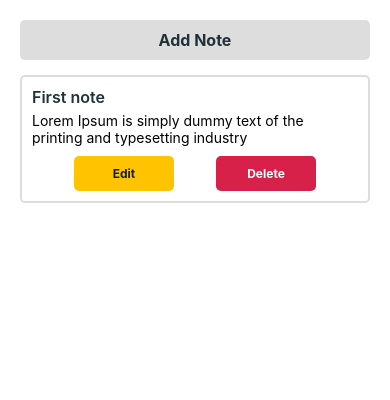
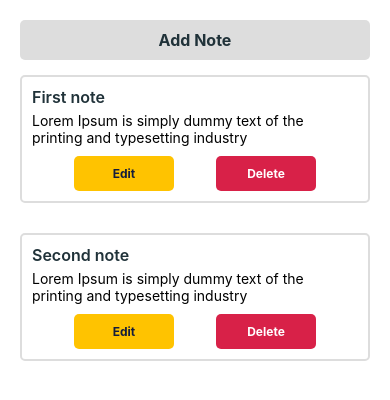
Before and after one commit to faridkharis/progate-react-native-note-app, a React Native app: screen / in a window 390 px wide. Shown: the top 400 px of the page. Built offline with nearby package versions, Linux system fonts and the light colour scheme.

Commit message:
feat: added delete note feature

```diff
--- a/App.js
+++ b/App.js
@@ -8,6 +8,7 @@ const CurrentPageWidget = ({
   currentPage,
   setCurrentPage,
   addNote,
+  deleteNote
 }) => {
   switch (currentPage) {
     case 'home':
@@ -15,6 +16,7 @@ const CurrentPageWidget = ({
         <Home
           noteList={noteList}
           setCurrentPage={setCurrentPage}
+          deleteNote={deleteNote}
         />
       )
     case 'add':
@@ -40,6 +42,11 @@ const App = () => {
       title: 'First note',
       desc: 'Lorem Ipsum is simply dummy text of the printing and typesetting industry',
     },
+    {
+      id: 2,
+      title: 'Second note',
+      desc: 'Lorem Ipsum is simply dummy text of the printing and typesetting industry',
+    },
   ]);
 
   const addNote = (title, desc) => {
@@ -55,12 +62,18 @@ const App = () => {
     ]);
   };
 
+  const deleteNote = (noteId) => {
+    const updatedNoteList =  noteList.filter(note => note.id !== noteId);
+    setNoteList(updatedNoteList);
+  }
+
   return (
     <CurrentPageWidget
       currentPage={currentPage}
       setCurrentPage={setCurrentPage}
       noteList={noteList}
       addNote={addNote}
+      deleteNote={deleteNote}
     />
   );
 };
--- a/src/screens/Home.js
+++ b/src/screens/Home.js
@@ -2,7 +2,7 @@ import React from 'react';
 import { FlatList, StyleSheet, Text, View } from 'react-native';
 import CustomButton from '../components/CustomButton';
 
-const NoteCard = ({ item, setCurrentPage }) => (
+const NoteCard = ({ item, setCurrentPage, deleteNote }) => (
   <View style={styles.card}>
     <Text style={styles.cardTitle}>{item.title}</Text>
     <Text>{item.desc}</Text>
@@ -23,13 +23,14 @@ const NoteCard = ({ item, setCurrentPage }) => (
         text="Delete"
         fontSize={12}
         width={100}
-        onPress={() => {}}
+        onPress={() => deleteNote(item.id)}
       />
     </View>
   </View>
 )
 
-const Home = ({ noteList, setCurrentPage }) => (
+const Home = ({ noteList, setCurrentPage, deleteNote }) => {
+  return (
     <View style={styles.container}>
       <CustomButton
         backgroundColor="#DDD"
@@ -43,13 +44,14 @@ const Home = ({ noteList, setCurrentPage }) => (
       <FlatList
         showsVerticalScrollIndicator={false}
         data={noteList}
+        keyExtractor={(item) => item.id.toString()}
         renderItem={({ item }) => (
-        <NoteCard item={item} setCurrentPage={setCurrentPage} />
+          <NoteCard item={item} setCurrentPage={setCurrentPage} deleteNote={deleteNote} />
         )}
-      keyExtractor={(item) => item.id}
       />
     </View>
   )
+}
 
 const styles = StyleSheet.create({
   container: {
```
Lines whose indentation alone changed are shown as unchanged.
